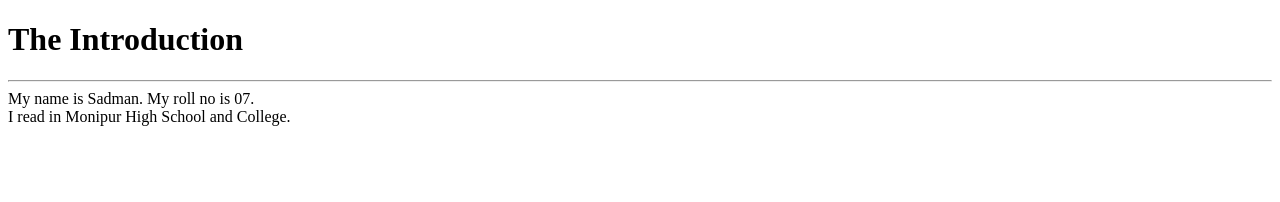
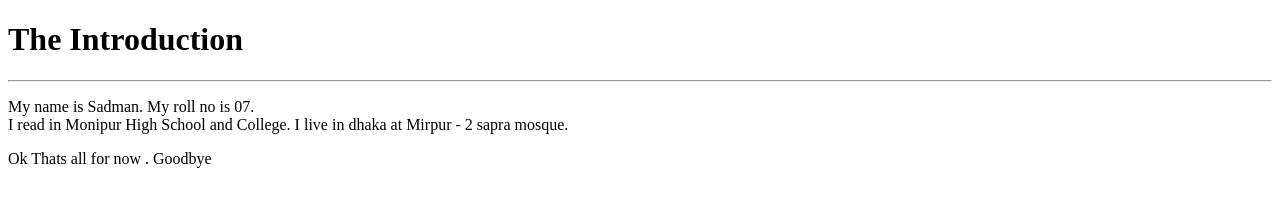
Before and after one commit to Rafiad2009/Sadman, a plain HTML site: page index.html in a window 1280 px wide. Drawn offline with Linux system fonts and the light colour scheme.

Commit message:
Update index.html

```diff
--- a/index.html
+++ b/index.html
@@ -5,7 +5,8 @@
 </head>
 <body>
  <h1> The Introduction </h1> <hr>
-My name is Sadman. My roll no is 07. <br>
-I read in Monipur High School and College.
+<p> My name is Sadman. My roll no is 07. <br>
+I read in Monipur High School and College. I live in dhaka at Mirpur - 2 sapra mosque. </p>
+ <p> Ok Thats all for now . Goodbye</p>
 </body>
 </html>
```
